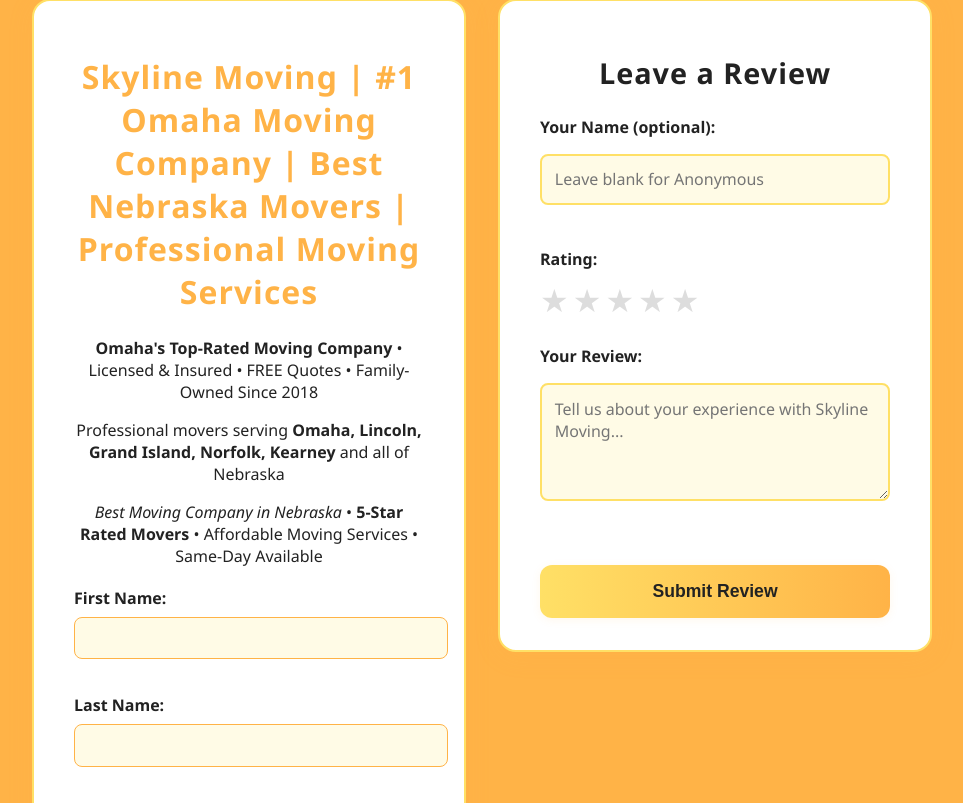
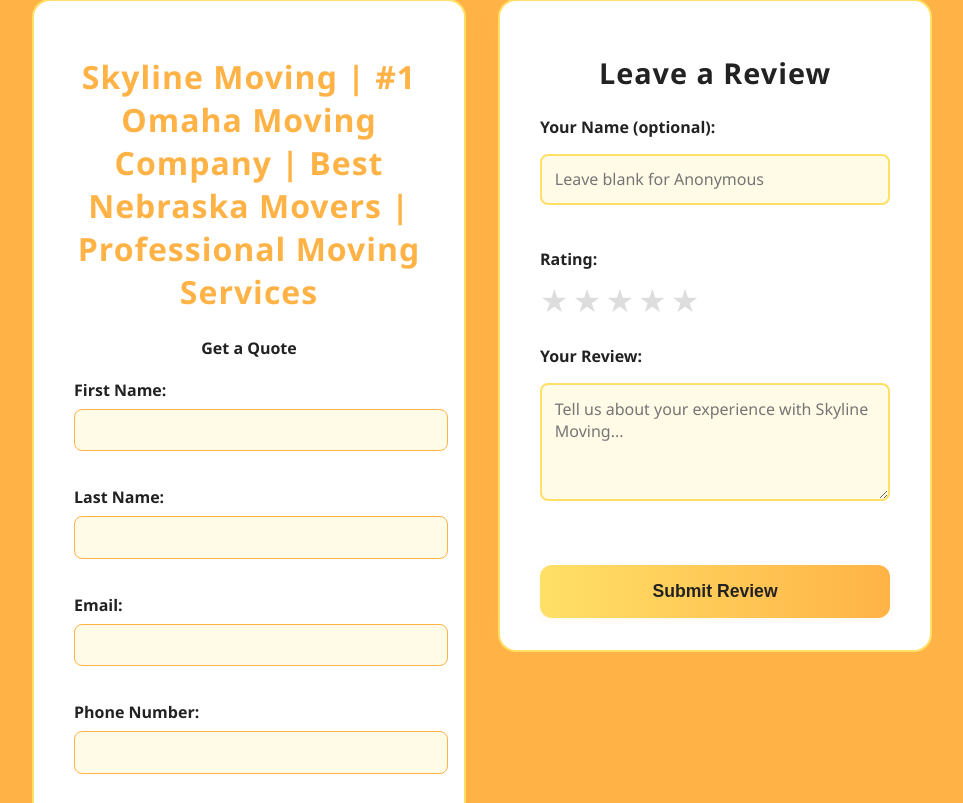
Before and after one commit to BALOCKAY909/SkylineMoving, a Django app: page / in a window 1280 px wide. Shown: the part 315-1118 px from the top of the page, without its empty margins (158-1121 px from the left). Run offline with Django 5.2, Linux system fonts and the light colour scheme; data that the repository does not hold is empty.

Commit message:
Update homepage content - replace lengthy description with simple 'Get a Quote' message

```diff
--- a/quotes/templates/quotes/quote_form.html
+++ b/quotes/templates/quotes/quote_form.html
@@ -361,9 +361,7 @@
                 <h1>Skyline Moving | #1 Omaha Moving Company | Best Nebraska Movers | Professional Moving Services</h1>
 
                 <div class="seo-content" style="text-align: center; margin-bottom: 20px;">
-                    <p><strong>Omaha's Top-Rated Moving Company</strong> • Licensed & Insured • FREE Quotes • Family-Owned Since 2018</p>
-                    <p>Professional movers serving <strong>Omaha, Lincoln, Grand Island, Norfolk, Kearney</strong> and all of Nebraska</p>
-                    <p><em>Best Moving Company in Nebraska</em> • <strong>5-Star Rated Movers</strong> • Affordable Moving Services • Same-Day Available</p>
+                    <p><strong>Get a Quote</strong></p>
                 </div>
                 {% if success %}
                     <div id="thankyou-message" style="background:#ffe066;color:#222;padding:1em;border-radius:8px;margin-bottom:1em;text-align:center;">
```
